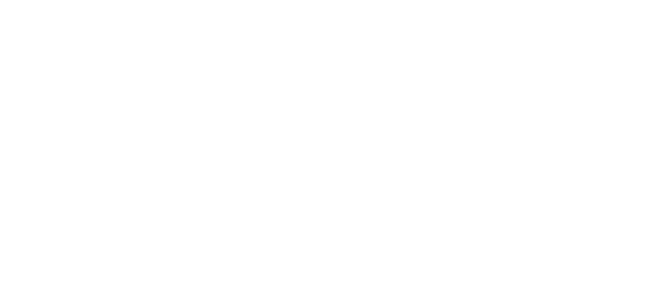
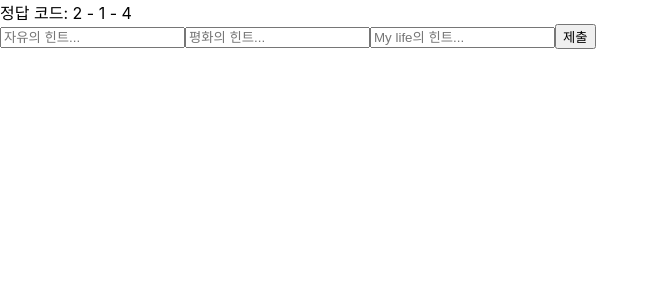
Before and after one commit to AndroidNetrunner/decrypto, a React (Vite) app: page /test in a window 1280 px wide. Before the commit this address had no page. Shown: the top 300 px of the page, without its empty margins (0-659 px from the left). Built offline with nearby package versions, Linux system fonts and the light colour scheme.

Commit message:
[ADD] Hintsubmit Component

```diff
--- a/src/App.tsx
+++ b/src/App.tsx
@@ -3,9 +3,9 @@
 import './App.css'
 import { BrowserRouter as Router,Routes,Route } from 'react-router-dom'
 import Login from './Login'
-import OpponentHints from './components/OpponentHints'
-import ScoreTable from './components/ScoreTable'
-
+import OpponentHints from './components/OpponentHints';
+import ScoreTable from './components/ScoreTable';
+import HintSubmit from './components/HintSubmit';
 function App() {
   const [count, setCount] = useState(0)
 
@@ -14,7 +14,7 @@
     <Routes>
     <Route path="/" element={<Login />} />
     <Route path="/hidden" element={<OpponentHints hints={[['폭포','나무'], ['꿈', '시계'], ['사랑','태양'], ['눈','시련']]}/>} />
-    <Route path="/scoreTable" element={<ScoreTable hints={[['폭포','나무'], ['꿈', '시계'], ['사랑','태양'], ['눈','시련']]}/>} />
+    <Route path="/test" element={<HintSubmit answer={[2, 1, 4]} wordList={['평화', '자유', '사랑', 'My life']} />} />
     </Routes>
   </Router>
   )
--- /dev/null
+++ b/src/components/HintSubmit.tsx
@@ -0,0 +1,23 @@
+import styled from "styled-components"
+type answerCode = [number, number, number]
+type ourTeamWord = [string, string, string, string]
+
+function HintSubmit({answer, wordList}: {answer: answerCode, wordList: ourTeamWord}) {
+    return (
+        <>
+        <span>정답 코드: {answer[0]} - {answer[1]} - {answer[2]}</span>
+        <HintForm>
+            <input type="text" placeholder={`${wordList[answer[0] - 1]}의 힌트...`} />
+            <input type="text" placeholder={`${wordList[answer[1] - 1]}의 힌트...`} />
+            <input type="text" placeholder={`${wordList[answer[2] - 1]}의 힌트...`} />
+            <input type="submit" value="제출" />
+        </HintForm>
+        </>
+    )
+}
+
+
+const HintForm = styled.form`
+`;
+
+export default HintSubmit;
```
Also changed, not shown: 1 other file (tests, documents, lock files or other folders).
